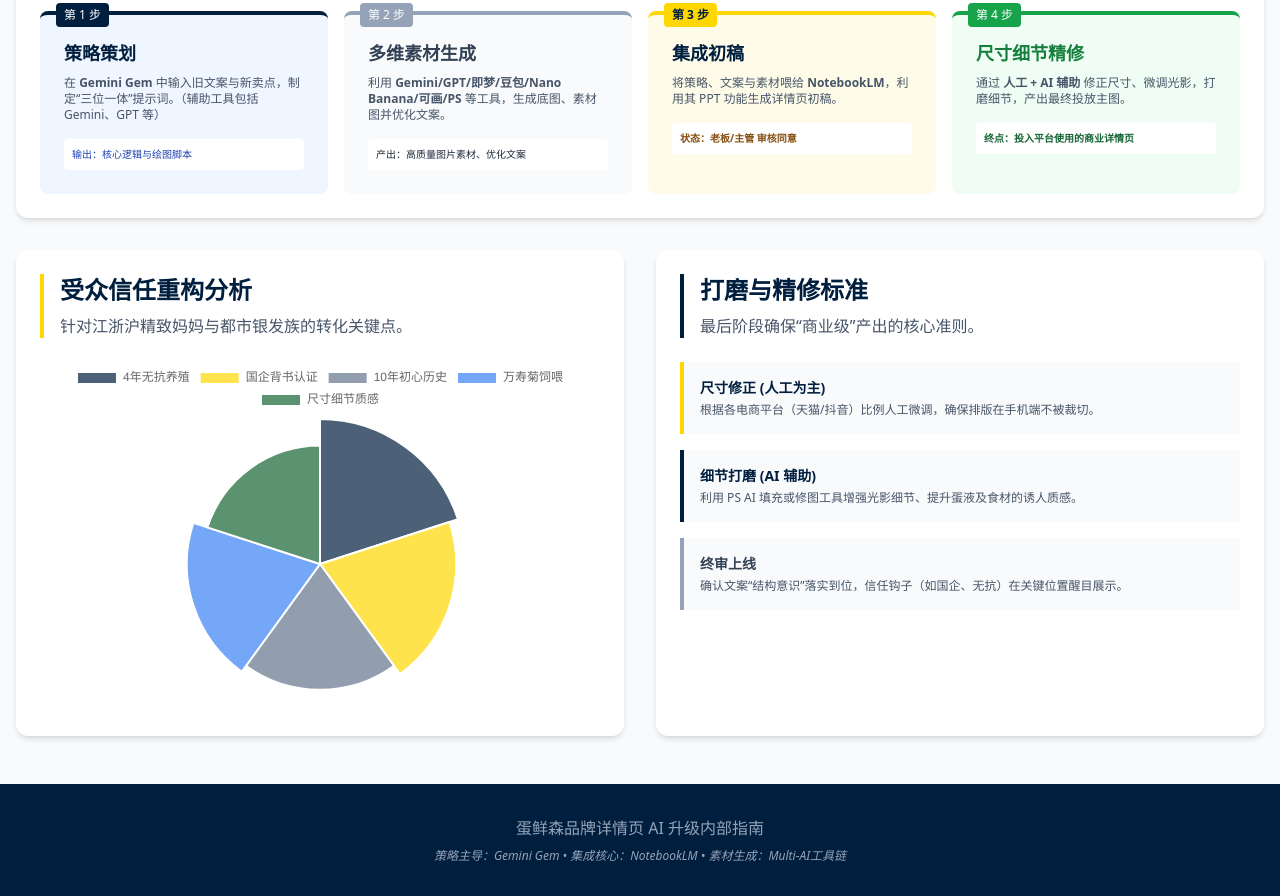
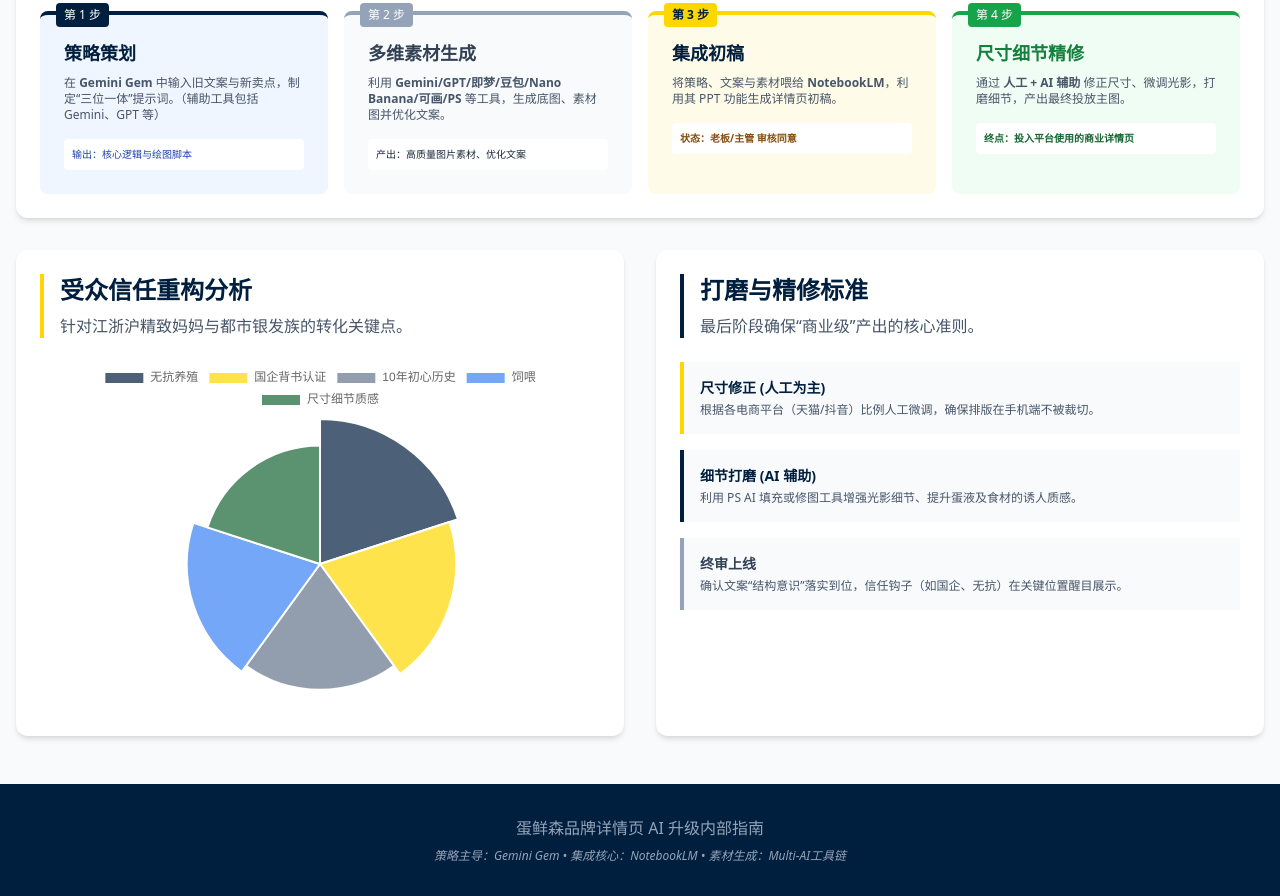
Before and after one commit to joelmasdfssw-sys/joelmasdfssw-sys.github.io, a plain HTML site: page index.html in a window 1280 px wide. Shown: the part 1009-1905 px from the top of the page. Drawn offline with nearby package versions, Linux system fonts and the light colour scheme.

Commit message:
Update index.html

```diff
--- a/index.html
+++ b/index.html
@@ -235,7 +235,7 @@
 
         // 2. 受众信任关注点
         const ctxTrust = document.getElementById('audienceTrustChart').getContext('2d');
-        const trustLabels = ['4年无抗养殖', '国企背书认证', '10年初心历史', '万寿菊饲喂', '尺寸细节质感'];
+        const trustLabels = ['无抗养殖', '国企背书认证', '10年初心历史', '饲喂', '尺寸细节质感'];
         const formattedTrustLabels = trustLabels.map(l => formatLabel(l, 8));
 
         new Chart(ctxTrust, {
```
